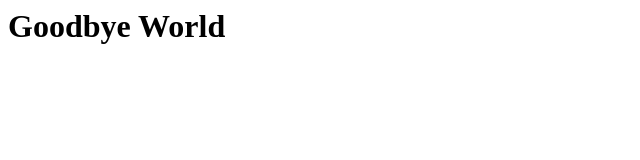
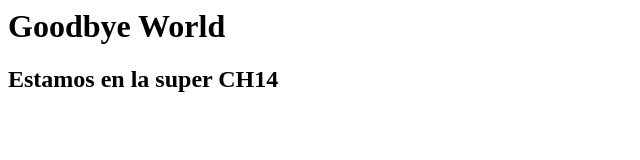
Before and after one commit to CruzSttr13/Practica, a plain HTML site: page html/index.html in a window 1280 px wide. Shown: the whole page, without its empty margins (0-640 px from the left). Drawn offline with Linux system fonts and the light colour scheme.

Commit message:
Que tal otro

```diff
--- a/html/index.html
+++ b/html/index.html
@@ -1,5 +1,6 @@
 <html>
 <body>
 <h1>Goodbye World</h1>
+<h2>Estamos en la super CH14</h2>
 </body>
 </html>
```
